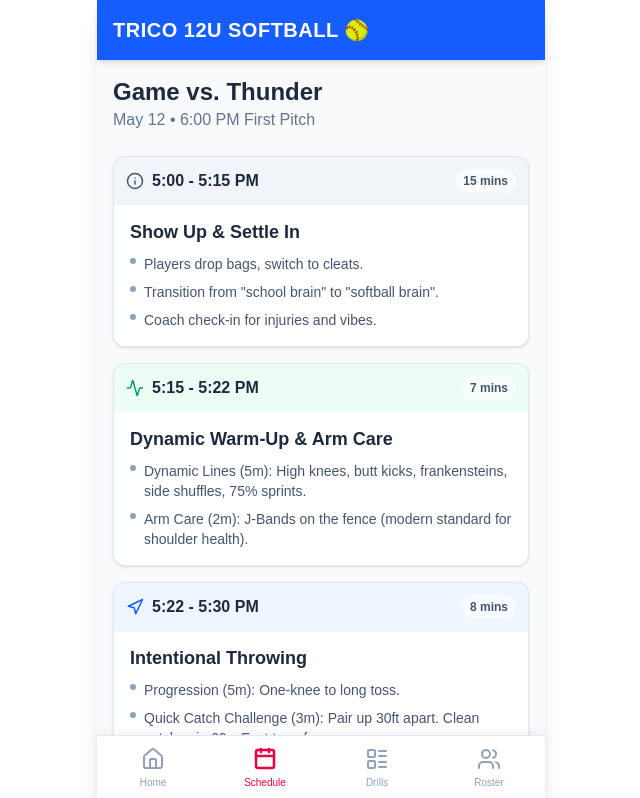
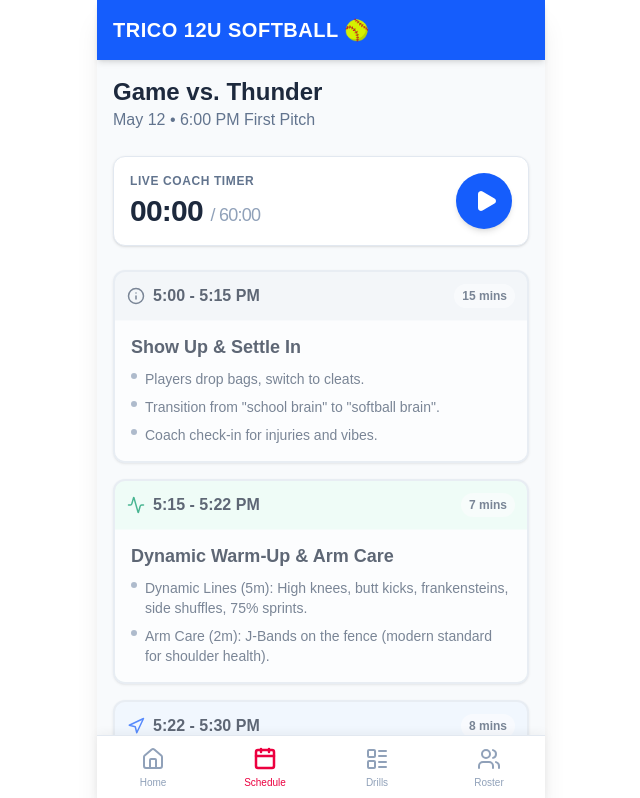
Before and after one commit to cryptoBrando/softball-app, a Next.js app in the folder softball-app/: page /softball-app/schedule/pregame in a window 1280 px wide. Shown: the top 798 px of the page, without its empty margins (319-959 px from the left). Built offline with nearby package versions, Linux system fonts and the light colour scheme.

Commit message:
Fix typescript and lint errors for coach timer

```diff
--- a/softball-app/src/app/schedule/pregame/page.tsx
+++ b/softball-app/src/app/schedule/pregame/page.tsx
@@ -1,12 +1,51 @@
-import { Info, Navigation, Activity } from 'lucide-react';
+"use client";
+
+import { useState, useEffect } from 'react';
+import { Info, Navigation, Activity, Play, Square, Volume2 } from 'lucide-react';
+
+// Sound Synthesizer to create a whistle effect without needing MP3 files
+const playWhistle = () => {
+  // eslint-disable-next-line @typescript-eslint/no-explicit-any
+  const AudioC = window.AudioContext || (window as any).webkitAudioContext;
+  if (!AudioC) return;
+  const ctx = new AudioC();
+  const osc = ctx.createOscillator();
+  const gain = ctx.createGain();
+  osc.connect(gain);
+  gain.connect(ctx.destination);
+  osc.type = 'sine';
+  osc.frequency.setValueAtTime(2000, ctx.currentTime);
+  osc.frequency.exponentialRampToValueAtTime(3000, ctx.currentTime + 0.1);
+  osc.frequency.setValueAtTime(2000, ctx.currentTime + 0.2);
+  osc.frequency.exponentialRampToValueAtTime(3000, ctx.currentTime + 0.3);
+  const lfo = ctx.createOscillator();
+  lfo.type = 'sine';
+  lfo.frequency.value = 50;
+  const lfoGain = ctx.createGain();
+  lfoGain.gain.value = 200;
+  lfo.connect(lfoGain);
+  lfoGain.connect(osc.frequency);
+  lfo.start();
+  lfo.stop(ctx.currentTime + 0.5);
+  gain.gain.setValueAtTime(0, ctx.currentTime);
+  gain.gain.linearRampToValueAtTime(0.5, ctx.currentTime + 0.05);
+  gain.gain.exponentialRampToValueAtTime(0.01, ctx.currentTime + 0.5);
+  osc.start();
+  osc.stop(ctx.currentTime + 0.5);
+};
 
 export default function PregameItinerary() {
+  const [isRunning, setIsRunning] = useState(false);
+  const [elapsed, setElapsed] = useState(0);
+  const [activeSectionIdx, setActiveSectionIdx] = useState<number | null>(null);
+
   const sections = [
     {
       time: '5:00 - 5:15 PM',
       title: 'Show Up & Settle In',
-      duration: '15 mins',
+      durationMins: 15,
       color: 'bg-slate-100',
+      activeColor: 'border-rose-500 bg-slate-100',
       icon: <Info size={18} className="text-slate-600" />,
       items: [
         'Players drop bags, switch to cleats.',
@@ -17,8 +56,9 @@ export default function PregameItinerary() {
     {
       time: '5:15 - 5:22 PM',
       title: 'Dynamic Warm-Up & Arm Care',
-      duration: '7 mins',
+      durationMins: 7,
       color: 'bg-emerald-50',
+      activeColor: 'border-rose-500 bg-emerald-100',
       icon: <Activity size={18} className="text-emerald-600" />,
       items: [
         'Dynamic Lines (5m): High knees, butt kicks, frankensteins, side shuffles, 75% sprints.',
@@ -28,8 +68,9 @@ export default function PregameItinerary() {
     {
       time: '5:22 - 5:30 PM',
       title: 'Intentional Throwing',
-      duration: '8 mins',
+      durationMins: 8,
       color: 'bg-blue-50',
+      activeColor: 'border-rose-500 bg-blue-100',
       icon: <Navigation size={18} className="text-blue-600" />,
       items: [
         'Progression (5m): One-knee to long toss.',
@@ -39,8 +80,9 @@ export default function PregameItinerary() {
     {
       time: '5:30 - 5:40 PM',
       title: 'High-Energy Defensive Drills',
-      duration: '10 mins',
+      durationMins: 10,
       color: 'bg-amber-50',
+      activeColor: 'border-rose-500 bg-amber-100',
       icon: <Activity size={18} className="text-amber-600" />,
       items: [
         'Short Hops (3m): 10ft apart tough bounces. Forehand, backhand, center.',
@@ -50,8 +92,9 @@ export default function PregameItinerary() {
     {
       time: '5:40 - 5:52 PM',
       title: 'Pre-Game Hitting & Battery',
-      duration: '12 mins',
+      durationMins: 12,
       color: 'bg-purple-50',
+      activeColor: 'border-rose-500 bg-purple-100',
       icon: <Activity size={18} className="text-purple-600" />,
       items: [
         'Pitchers/Catchers to bullpen. Throw fastballs, spin pitches.',
@@ -62,8 +105,9 @@ export default function PregameItinerary() {
     {
       time: '5:52 - 6:00 PM',
       title: 'Hydration & Hype',
-      duration: '8 mins',
+      durationMins: 8,
       color: 'bg-rose-50',
+      activeColor: 'border-rose-500 bg-rose-100',
       icon: <Info size={18} className="text-rose-600" />,
       items: [
         'Water and final bathroom runs.',
@@ -73,23 +117,112 @@ export default function PregameItinerary() {
     }
   ];
 
+  const totalDurationMins = sections.reduce((acc, curr) => acc + curr.durationMins, 0);
+
+  useEffect(() => {
+    let interval: ReturnType<typeof setInterval>;
+    if (isRunning) {
+      interval = setInterval(() => {
+        setElapsed(prev => {
+          const nextVal = prev + 1;
+          let runningMinutes = 0;
+          let currentSection = -1;
+          const currentMinutes = nextVal / 60;
+
+          for (let i = 0; i < sections.length; i++) {
+            runningMinutes += sections[i].durationMins;
+            if (currentMinutes < runningMinutes) {
+              currentSection = i;
+              break;
+            }
+          }
+
+          if (currentSection !== -1 && activeSectionIdx !== currentSection) {
+             if (nextVal > 1 && typeof activeSectionIdx === 'number') {
+                playWhistle();
+             }
+             setActiveSectionIdx(currentSection);
+          }
+
+          if (currentMinutes >= totalDurationMins) {
+             setIsRunning(false);
+             playWhistle();
+             return totalDurationMins * 60;
+          }
+
+          return nextVal;
+        });
+      }, 1000);
+    }
+    return () => {
+        if (interval) clearInterval(interval);
+    };
+  // eslint-disable-next-line react-hooks/exhaustive-deps
+  }, [isRunning, activeSectionIdx, totalDurationMins]);
+
+  const toggleTimer = () => {
+    if (!isRunning && elapsed === 0) {
+      setActiveSectionIdx(0);
+      playWhistle();
+    }
+    setIsRunning(!isRunning);
+  };
+
+  const formatTime = (totalSeconds: number) => {
+    const m = Math.floor(totalSeconds / 60);
+    const s = totalSeconds % 60;
+    return `${m.toString().padStart(2, '0')}:${s.toString().padStart(2, '0')}`;
+  };
+
   return (
     <div className="p-4 bg-slate-50 min-h-screen pb-24">
-      <div className="mb-6">
+      <div className="mb-6 flex justify-between items-start">
+        <div>
           <h1 className="text-2xl font-bold text-slate-800">Game vs. Thunder</h1>
           <p className="text-slate-500 font-medium">May 12 • 6:00 PM First Pitch</p>
         </div>
+      </div>
+
+      <div className="bg-white rounded-xl shadow-sm border border-slate-200 p-4 mb-6 sticky top-[60px] z-10">
+        <div className="flex justify-between items-center">
+            <div>
+              <p className="text-xs text-slate-500 uppercase font-bold tracking-wider mb-1">Live Coach Timer</p>
+              <div className="text-3xl font-black font-mono text-slate-800 tracking-tight">
+                {formatTime(elapsed)} <span className="text-lg text-slate-400 font-medium">/ 60:00</span>
+              </div>
+            </div>
+
+            <button
+                onClick={toggleTimer}
+                className={`w-14 h-14 rounded-full flex items-center justify-center shadow-md transition-colors ${isRunning ? 'bg-red-500 text-white hover:bg-red-600' : 'bg-blue-600 text-white hover:bg-blue-700'}`}
+            >
+               {isRunning ? <Square fill="currentColor" size={20} /> : <Play fill="currentColor" size={24} className="ml-1" />}
+            </button>
+        </div>
+
+        {isRunning && (
+            <div className="mt-4 flex items-center gap-2 text-xs font-bold text-blue-600 bg-blue-50 px-3 py-2 rounded-lg">
+                <Volume2 size={16} className="animate-pulse" />
+                Keep app open & sound up for whistle alerts!
+            </div>
+        )}
+      </div>
 
       <div className="space-y-4">
-        {sections.map((sec, i) => (
-          <div key={i} className={`border border-slate-200 rounded-xl overflow-hidden ${sec.color} shadow-sm`}>
-            <div className="p-3 border-b border-white/50 flex justify-between items-center">
+        {sections.map((sec, i) => {
+          const isActive = activeSectionIdx === i;
+          return (
+            <div
+                key={i}
+                className={`border-2 rounded-xl overflow-hidden shadow-sm transition-all duration-300 ${isActive ? sec.activeColor : `border-slate-200 ${sec.color}`} ${isActive ? 'scale-[1.02] shadow-md z-0 opacity-100' : 'opacity-70'}`}
+            >
+              <div className={`p-3 flex justify-between items-center ${isActive ? 'bg-white/50 border-b border-rose-500/20' : 'border-b border-white/50'}`}>
                 <div className="flex items-center gap-2">
                   {sec.icon}
-                <span className="font-semibold text-slate-800">{sec.time}</span>
+                  <span className={`font-semibold ${isActive ? 'text-rose-600' : 'text-slate-800'}`}>{sec.time}</span>
                 </div>
-              <span className="text-xs font-bold px-2 py-1 bg-white/60 rounded-full text-slate-600">
-                {sec.duration}
+                <span className={`text-xs font-bold px-2 py-1 rounded-full ${isActive ? 'bg-rose-500 text-white' : 'bg-white/60 text-slate-600'}`}>
+                  {sec.durationMins} mins
                 </span>
               </div>
               <div className="p-4 pt-3 bg-white">
@@ -97,14 +230,15 @@ export default function PregameItinerary() {
                 <ul className="space-y-2">
                   {sec.items.map((item, idx) => (
                     <li key={idx} className="text-sm text-slate-600 flex items-start gap-2">
-                    <div className="mt-1 min-w-1.5 h-1.5 rounded-full bg-slate-400"></div>
+                      <div className={`mt-1 min-w-1.5 h-1.5 rounded-full ${isActive ? 'bg-rose-500 animate-pulse' : 'bg-slate-400'}`}></div>
                       {item}
                     </li>
                   ))}
                 </ul>
               </div>
             </div>
-        ))}
+          )
+        })}
       </div>
     </div>
   );
```
Lines whose indentation alone changed are shown as unchanged.
